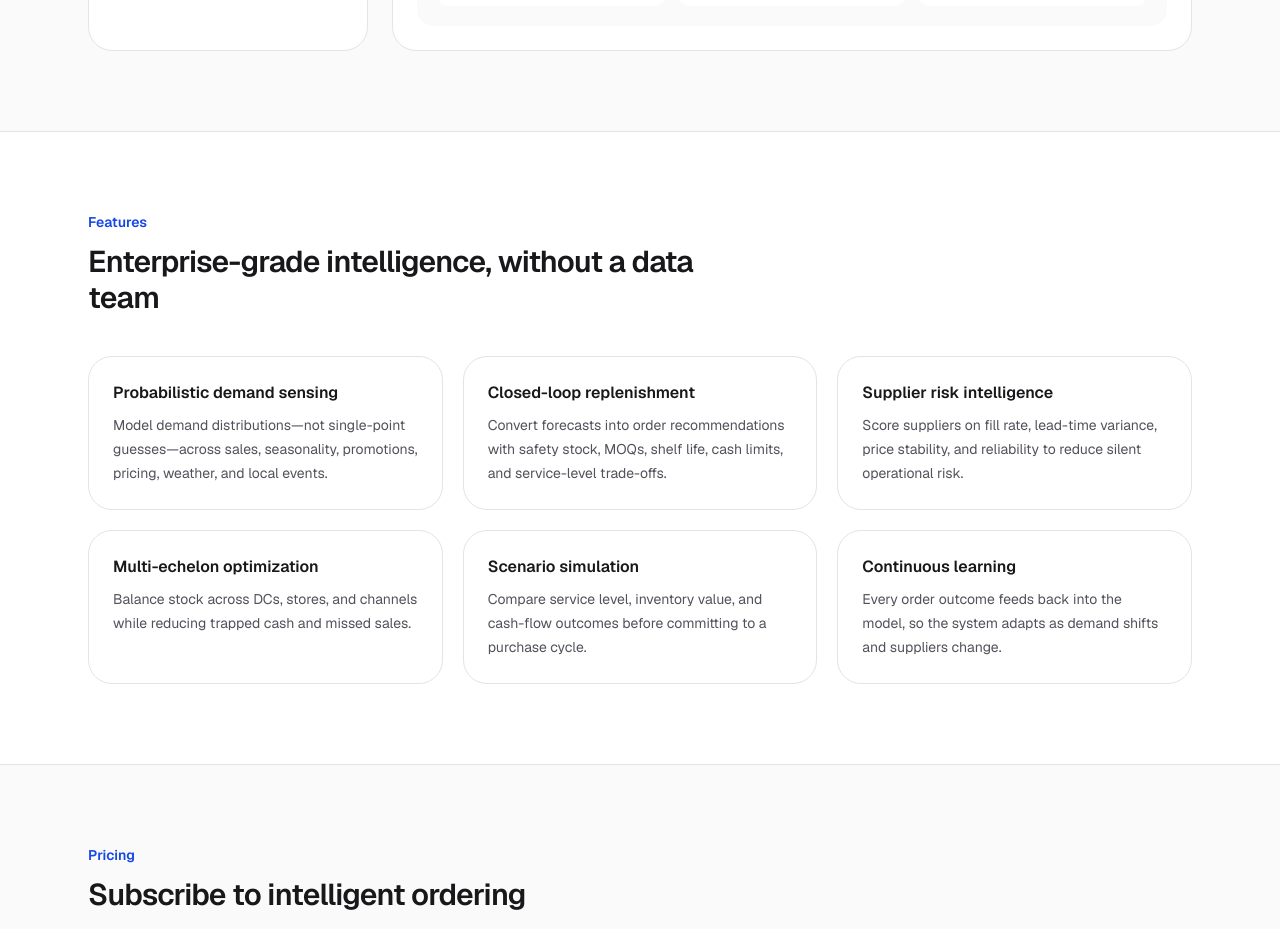
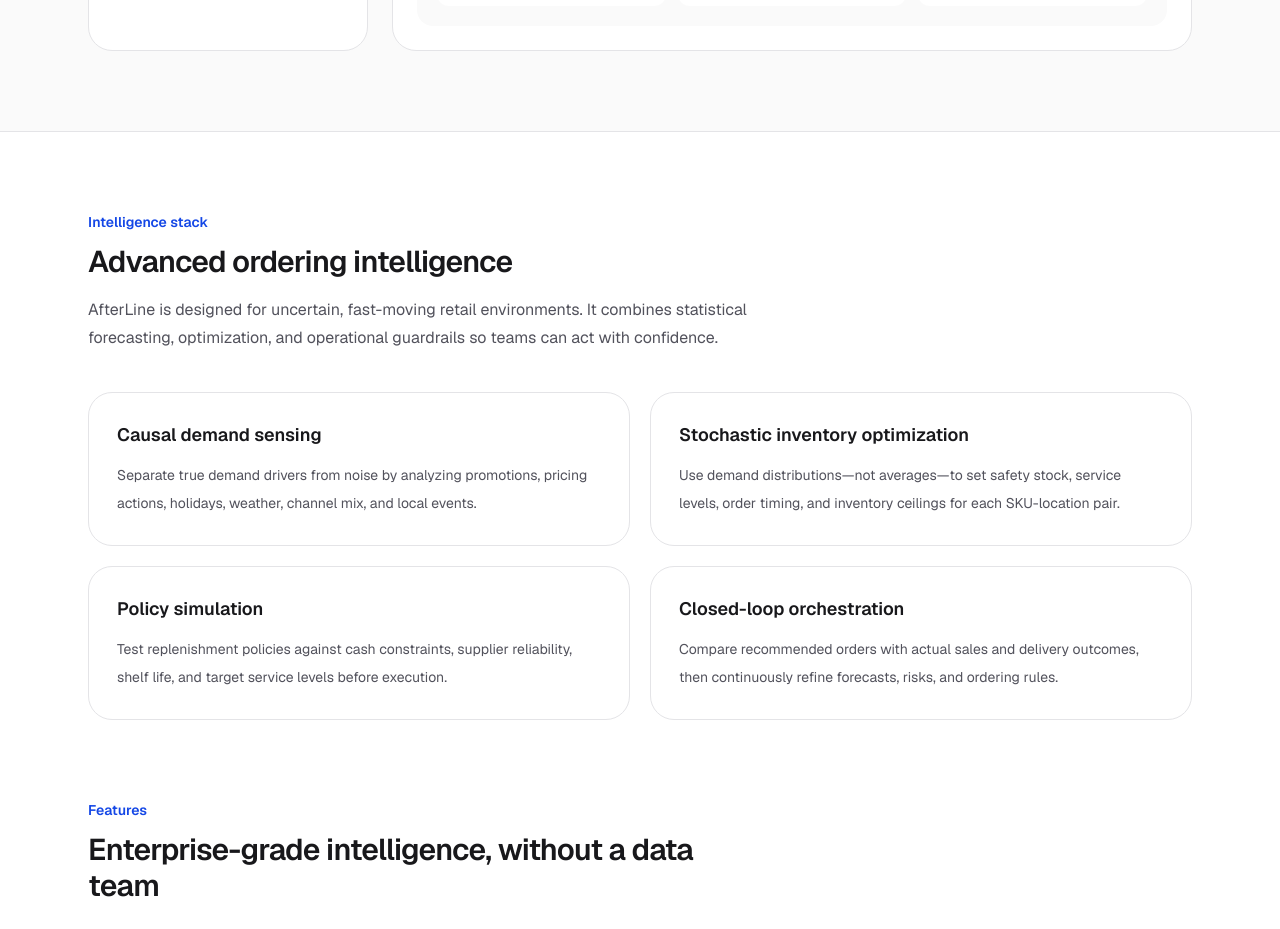
Before and after one commit to lyzpyb/afterline-ordering, a Next.js app: page / in a window 1280 px wide. Shown: the part 1420-2349 px from the top of the page. Built offline with nearby package versions, Linux system fonts and the light colour scheme.

Commit message:
Add advanced ordering intelligence section

```diff
--- a/src/app/page.tsx
+++ b/src/app/page.tsx
@@ -24,6 +24,29 @@
   {
     title: "Continuous learning",
     description: "Every order outcome feeds back into the model, so the system adapts as demand shifts and suppliers change.",
+  },
+];
+
+const intelligenceStack = [
+  {
+    title: "Causal demand sensing",
+    description:
+      "Separate true demand drivers from noise by analyzing promotions, pricing actions, holidays, weather, channel mix, and local events.",
+  },
+  {
+    title: "Stochastic inventory optimization",
+    description:
+      "Use demand distributions—not averages—to set safety stock, service levels, order timing, and inventory ceilings for each SKU-location pair.",
+  },
+  {
+    title: "Policy simulation",
+    description:
+      "Test replenishment policies against cash constraints, supplier reliability, shelf life, and target service levels before execution.",
+  },
+  {
+    title: "Closed-loop orchestration",
+    description:
+      "Compare recommended orders with actual sales and delivery outcomes, then continuously refine forecasts, risks, and ordering rules.",
   },
 ];
 
@@ -260,6 +283,24 @@
         </div>
       </section>
 
+      <section className="mx-auto w-full max-w-6xl px-6 pt-20">
+        <div className="max-w-2xl">
+          <p className="text-sm font-semibold text-blue-700">Intelligence stack</p>
+          <h2 className="mt-3 text-3xl font-semibold tracking-tight text-zinc-900">Advanced ordering intelligence</h2>
+          <p className="mt-4 text-base leading-7 text-zinc-600">
+            AfterLine is designed for uncertain, fast-moving retail environments. It combines statistical forecasting, optimization, and operational guardrails so teams can act with confidence.
+          </p>
+        </div>
+        <div className="mt-10 grid gap-5 sm:grid-cols-2">
+          {intelligenceStack.map((item) => (
+            <article key={item.title} className="rounded-3xl border border-zinc-200 bg-white p-7">
+              <h3 className="text-lg font-semibold text-zinc-900">{item.title}</h3>
+              <p className="mt-3 text-sm leading-7 text-zinc-600">{item.description}</p>
+            </article>
+          ))}
+        </div>
+      </section>
+
       <section id="features" className="mx-auto w-full max-w-6xl px-6 py-20">
         <div className="max-w-2xl">
           <p className="text-sm font-semibold text-blue-700">Features</p>
```
